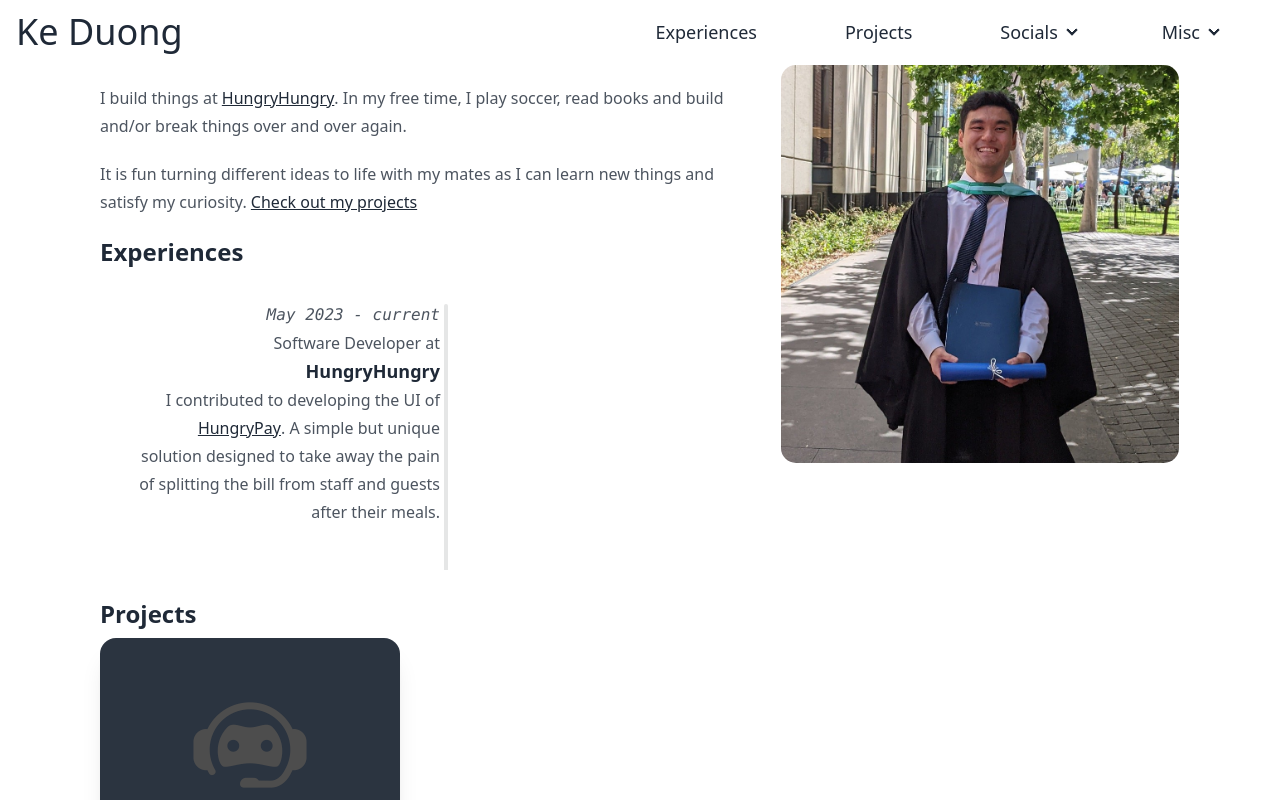
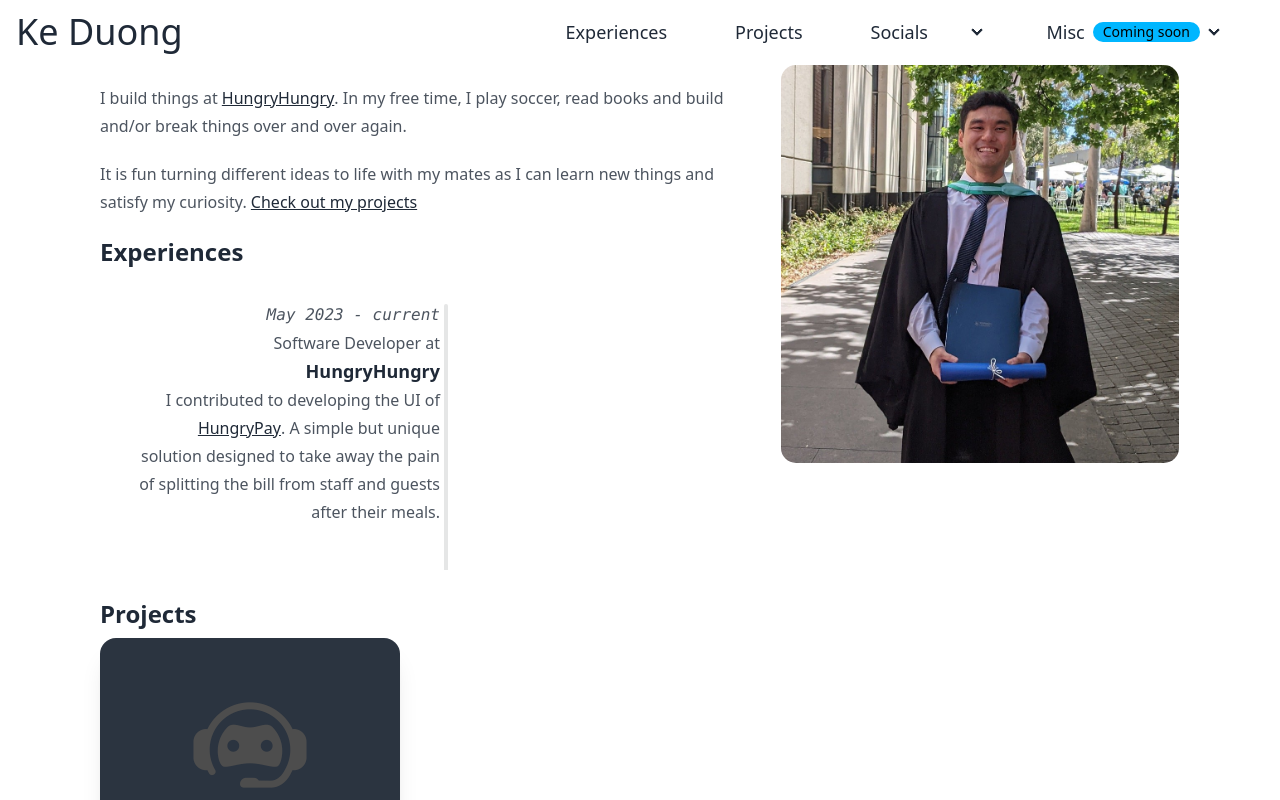
Before and after one commit to keduong33/my-portfolio, a React (Vite) app: page / in a window 1280 px wide. Shown: the top 800 px of the page. Built offline with nearby package versions, Linux system fonts and the light colour scheme.

Commit message:
add coming soon to Misc & add important to tailwindcss

```diff
--- a/src/components/NavBar.tsx
+++ b/src/components/NavBar.tsx
@@ -8,10 +8,10 @@ const NavBarOptions = () => (
     <li>
       <a href="#projects">Projects</a>
     </li>
-    <li>
-      <details>
+    <li className="lg:w-[156px]">
+      <details className="">
         <summary>Socials</summary>
-        <ul className="px-2">
+        <ul className="px-2 !mt-0">
           <li>
             <a href="https://www.linkedin.com/in/ke-duong/" target="_blank">
               <LinkedinLogo />
@@ -29,13 +29,15 @@ const NavBarOptions = () => (
     </li>
     <li>
       <details>
-        <summary>Misc</summary>
-        <ul className="px-2">
-          <li>
-            <a href="#readings">Readings</a>
+        <summary>
+          Misc <div className="badge badge-info">Coming soon</div>
+        </summary>
+        <ul className="px-2 !mt-0">
+          <li className="disabled pointer-events-none">
+            <a href="#readings">Reading List</a>
           </li>
-          <li>
-            <a href="#quotes"> Quotes</a>
+          <li className="disabled pointer-events-none">
+            <a href="#quotes">Favorite Quotes</a>
           </li>
         </ul>
       </details>
@@ -80,7 +82,7 @@ function NavBar() {
         </div>
       </div>
       <div className="justify-end hidden md:block lg:pr-4 pr-2">
-        <ul className="menu menu-horizontal lg:menu-lg gap-10">
+        <ul className="menu menu-horizontal lg:menu-lg gap-5">
           <NavBarOptions />
         </ul>
       </div>
--- a/tailwind.config.js
+++ b/tailwind.config.js
@@ -1,5 +1,6 @@
 /** @type {import('tailwindcss').Config} */
 export default {
+  important: true,
   content: ["./index.html", "./src/**/*.{js,ts,jsx,tsx}"],
   plugins: [require("@tailwindcss/typography"), require("daisyui")],
 };
```
